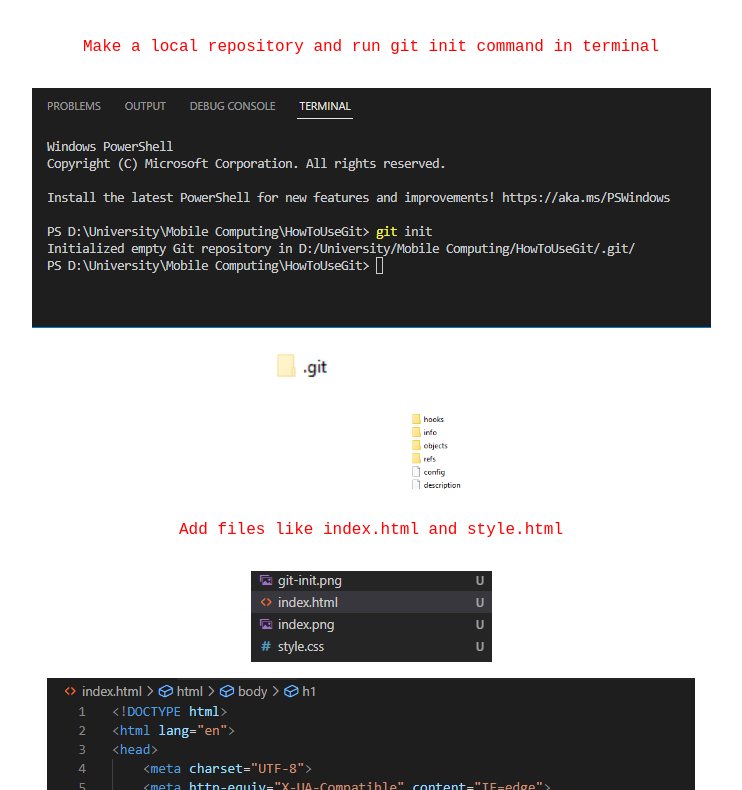
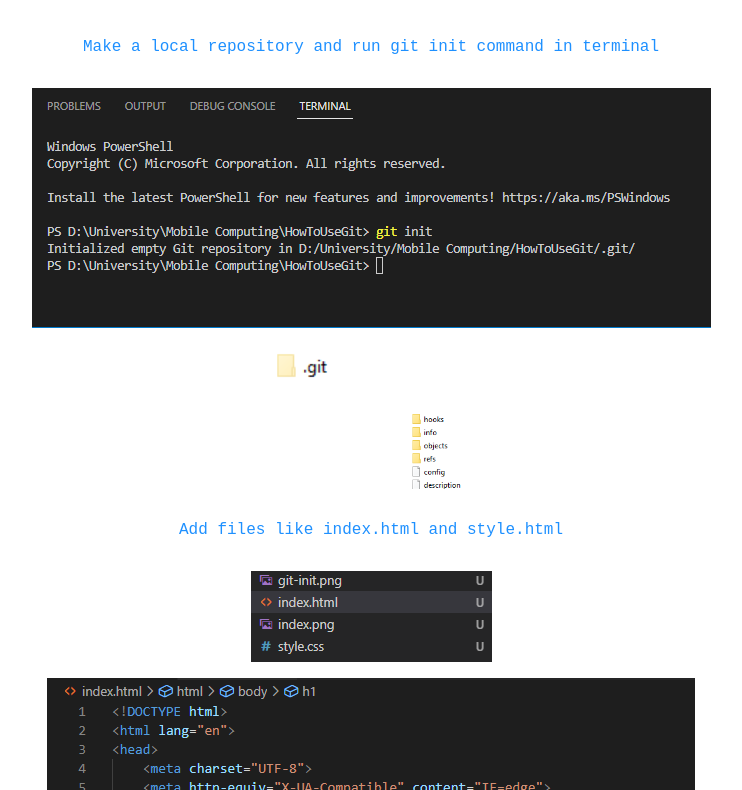
Before and after one commit to Eenyi/Git-tutorial-bitf19a004, a plain HTML site: page index.html in a window 1280 px wide. Shown: the part 82-872 px from the top of the page, without its empty margins (269-1011 px from the left). Drawn offline with Linux system fonts and the light colour scheme.

Commit message:
mnc commit solved

```diff
--- a/style.css
+++ b/style.css
@@ -6,5 +6,5 @@ body {
     gap: 1rem;
     font-family: 'Courier New', Courier, monospace;
 
-    color: red;
+    color: dodgerblue;
 }
```
